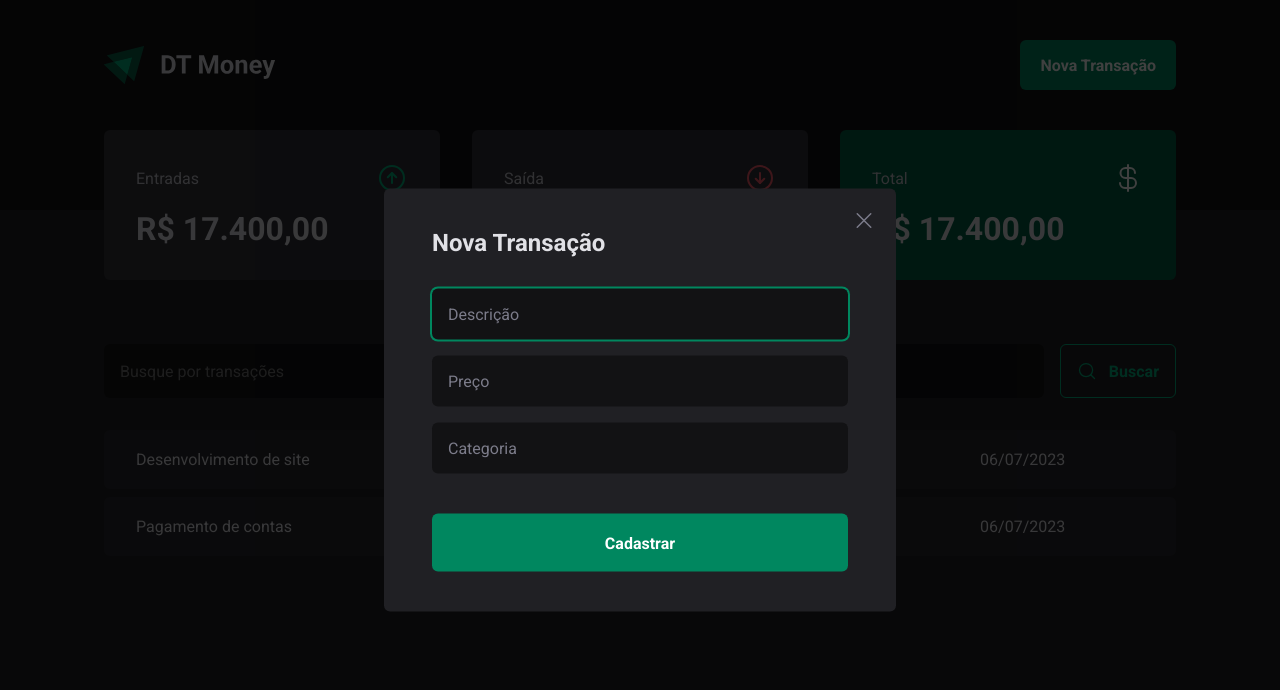
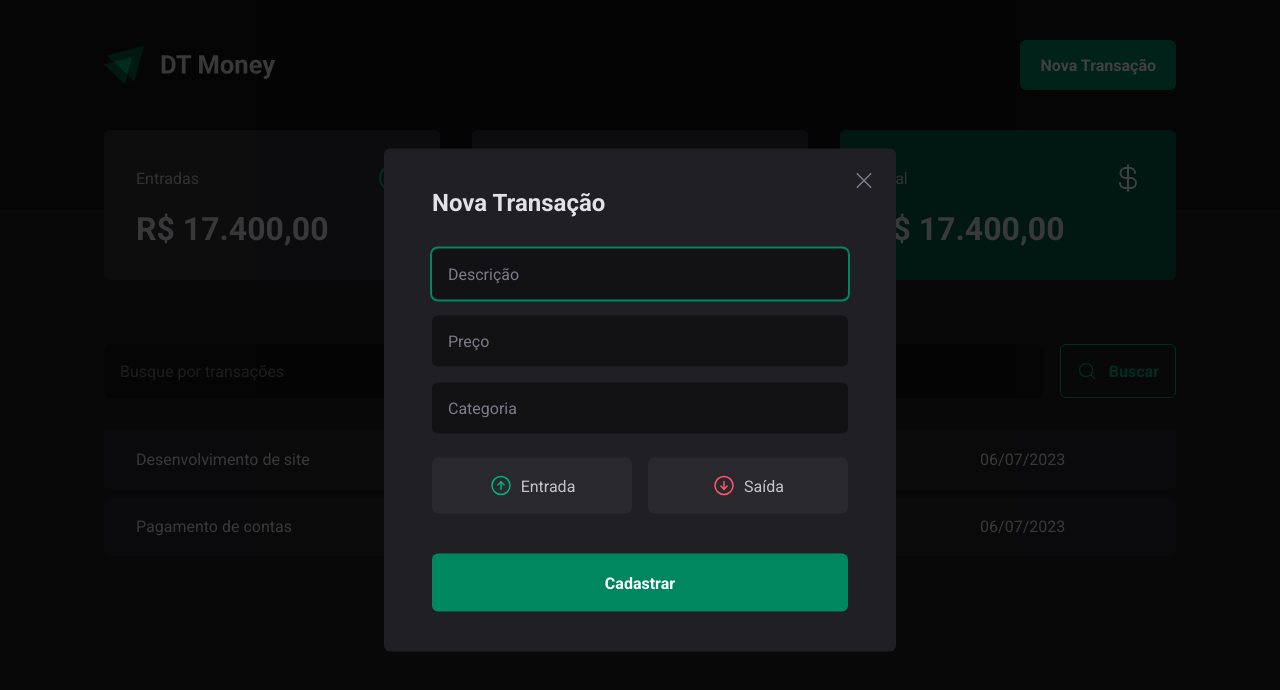
Before and after one commit to Baggio25/03-fundamentos-react-dt-money, a React (Vite) app: page / in a window 1280 px wide. Both pictures are taken after a click on the button "Nova Transação". Shown: the top 690 px of the page. Built offline with nearby package versions, Linux system fonts and the light colour scheme.

Commit message:
RadioButton

```diff
--- a/package.json
+++ b/package.json
@@ -11,6 +11,7 @@
   },
   "dependencies": {
     "@radix-ui/react-dialog": "^1.0.4",
+    "@radix-ui/react-radio-group": "^1.1.3",
     "phosphor-react": "^1.4.1",
     "react": "^18.2.0",
     "react-dom": "^18.2.0",
--- a/src/components/NewTransactionModal/index.tsx
+++ b/src/components/NewTransactionModal/index.tsx
@@ -1,7 +1,7 @@
 import * as Dialog from "@radix-ui/react-dialog";
-import { X } from "phosphor-react";
+import { ArrowCircleDown, ArrowCircleUp, X } from "phosphor-react";
 
-import { CloseButton, Content, Overlay } from "./styles";
+import { CloseButton, Content, Overlay, TransactionType, TransactionTypeButton } from "./styles";
 
 export function NewTransactionModal() {
   return (
@@ -20,6 +20,17 @@
           <input type="number" placeholder="Preço" required />
           <input type="text" placeholder="Categoria" required />
 
+          <TransactionType>
+            <TransactionTypeButton variant="income" value="income">
+              <ArrowCircleUp size={24} />
+              Entrada
+            </TransactionTypeButton>
+            <TransactionTypeButton variant="outcome" value="outcome">
+              <ArrowCircleDown size={24} />
+              Saída
+            </TransactionTypeButton>
+          </TransactionType>
+
           <button type="submit">Cadastrar</button>
         </form>
       </Content>
--- a/src/components/NewTransactionModal/styles.ts
+++ b/src/components/NewTransactionModal/styles.ts
@@ -1,5 +1,6 @@
+import styled from "styled-components";
 import * as Dialog from "@radix-ui/react-dialog";
-import { styled } from "styled-components";
+import * as RadioGroup from "@radix-ui/react-radio-group";
 
 export const Overlay = styled(Dialog.Overlay)`
   position: fixed;
@@ -13,7 +14,7 @@
   min-width: 32rem;
   border-radius: 6px;
   padding: 2.5rem 3rem;
-  background: ${props => props.theme["gray-800"]};
+  background: ${(props) => props.theme["gray-800"]};
   position: fixed;
   top: 50%;
   left: 50%;
@@ -29,11 +30,11 @@
       border-radius: 6px;
       border: 0;
       padding: 1rem;
-      color: ${props => props.theme["gray-300"]};
-      background: ${props => props.theme["gray-900"]};
+      color: ${(props) => props.theme["gray-300"]};
+      background: ${(props) => props.theme["gray-900"]};
 
       &::placeholder {
-        color: ${props => props.theme["gray-500"]};
+        color: ${(props) => props.theme["gray-500"]};
       }
     }
 
@@ -45,12 +46,12 @@
       border-radius: 6px;
       margin-top: 1.5rem;
       cursor: pointer;
-      color: ${props => props.theme.white};
-      background: ${props => props.theme["green-500"]};
+      color: ${(props) => props.theme.white};
+      background: ${(props) => props.theme["green-500"]};
 
       &:hover {
         transition: background-color 0.2s;
-        background: ${props => props.theme["green-700"]};
+        background: ${(props) => props.theme["green-700"]};
       }
     }
   }
@@ -64,5 +65,53 @@
   right: 1.25rem;
   line-height: 0;
   cursor: pointer;
-  color: ${props => props.theme["gray-500"]};;
+  color: ${(props) => props.theme["gray-500"]};
 `;
+
+export const TransactionType = styled(RadioGroup.Root)`
+  display: grid;
+  grid-template-columns: repeat(2, 1fr);
+  gap: 1rem;
+  margin-top: 0.5rem;
+`;
+
+interface TransactionTypeButtonProps {
+  variant: "income" | "outcome";
+}
+
+export const TransactionTypeButton = styled(RadioGroup.Item)<TransactionTypeButtonProps>`
+  padding: 1rem;
+  display: flex;
+  align-items: center;
+  justify-content: center;
+  gap: 0.5rem;
+  border-radius: 6px;
+  cursor: pointer;
+  border: 0;
+  color: ${(props) => props.theme["gray-300"]};
+  background: ${(props) => props.theme["gray-700"]};
+
+  svg {
+    color: ${(props) =>
+      props.variant === "income"
+        ? props.theme["green-300"]
+        : props.theme["red-300"]};
+  }
+
+  &[data-state='unchecked']:hover {
+    transition: background-color 0.2s;
+    background: ${props => props.theme["gray-600"]};;
+  }
+
+  &[data-state='checked'] {
+    color: ${props => props.theme.white};
+    background: ${props =>
+      props.variant === "income"
+        ? props.theme["green-500"]
+        : props.theme["red-500"]};
+
+    svg {
+      color: ${props => props.theme.white};
+    }
+  }
+`;
```
Also changed, not shown: 1 other file (tests, documents, lock files or other folders).
